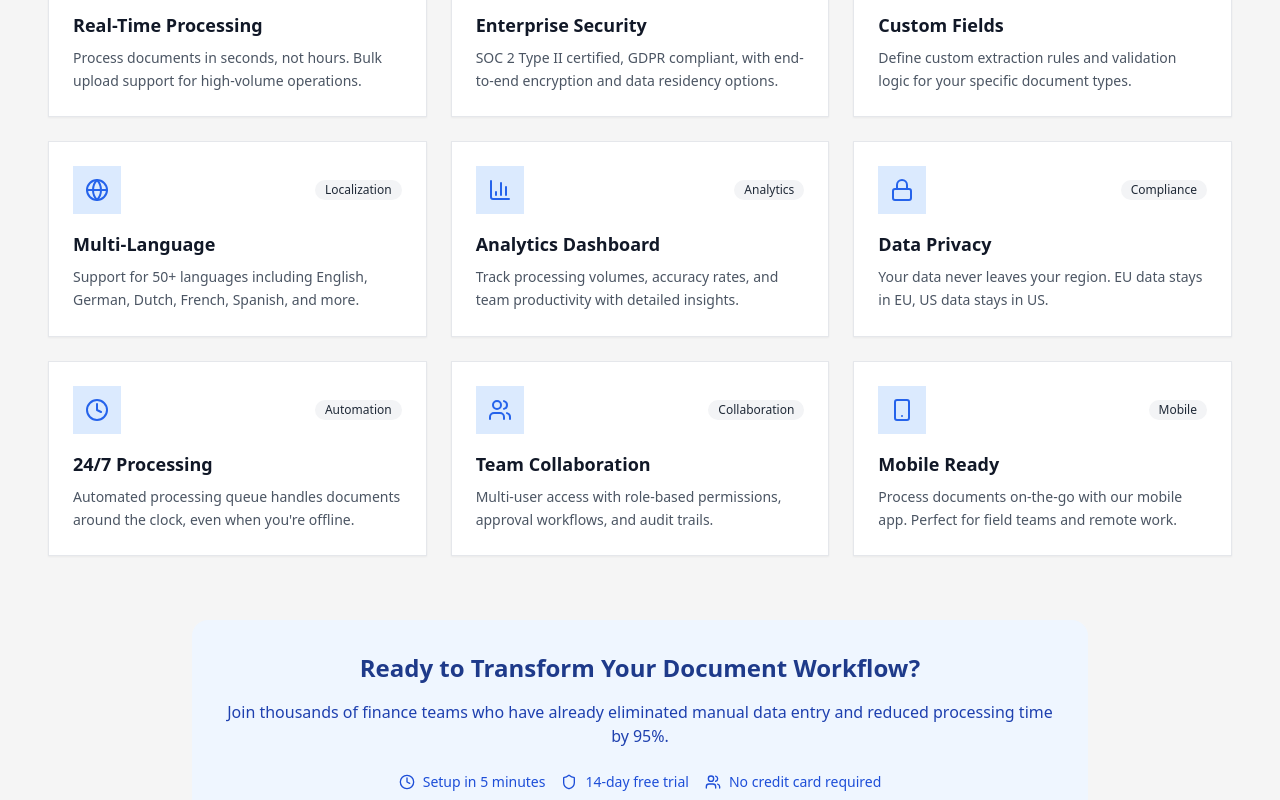
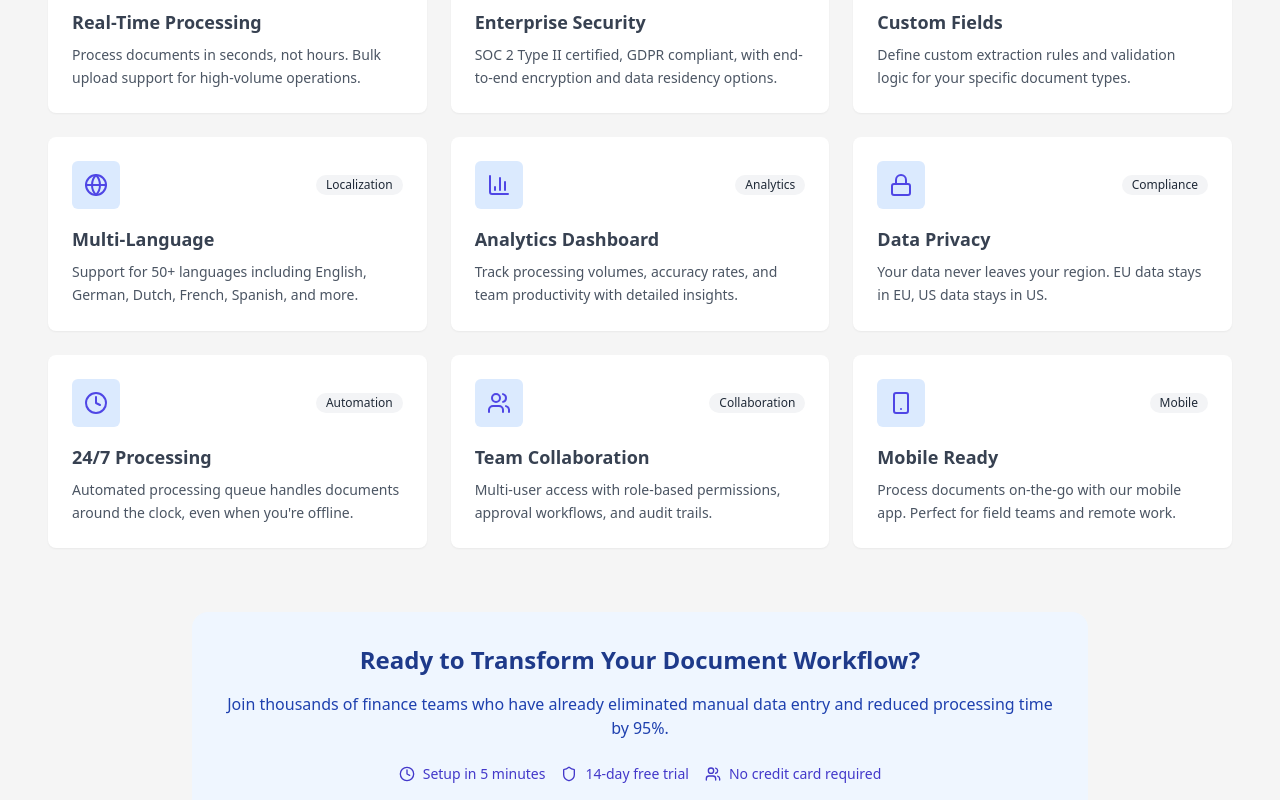
Before and after one commit to ImranAhmed26/devcom-frontend, a Next.js app: page /en in a window 1280 px wide. Shown: the part 2640-3440 px from the top of the page. Built offline with nearby package versions, Linux system fonts and the light colour scheme.

Commit message:
:fire: update features file

```diff
--- a/src/components/Home/Bolt/Features.tsx
+++ b/src/components/Home/Bolt/Features.tsx
@@ -87,8 +87,8 @@ export function Features() {
             <Zap className="mr-1 h-3 w-3" />
             Powerful Features
           </div>
-          <h2 className="text-3xl font-bold text-gray-900 mb-4">Everything You Need to Automate Document Processing</h2>
-          <p className="text-lg text-gray-600 max-w-2xl mx-auto">
+          <h2 className="text-3xl font-bold  mb-4">Everything You Need to Automate Document Processing</h2>
+          <p className="text-lg text-gray-600 dark:text-gray-400 max-w-2xl mx-auto">
             Built for finance teams who demand accuracy, security, and scalability. Every feature designed to make your work
             easier.
           </p>
@@ -102,18 +102,19 @@ export function Features() {
               whileInView={{ opacity: 1, y: 0 }}
               transition={{ duration: 0.5, delay: index * 0.1 }}
               viewport={{ once: true }}
+              whileTap={{ scale: 0.95 }}
             >
-              <div className="h-full rounded-lg border border-gray-200 bg-white p-6 shadow-sm hover:border-blue-200 transition-colors group">
+              <div className="cursor-pointer h-full rounded-large border-0 border-gray-200 dark:border-gray-700 bg-white dark:bg-pentaGray p-6 shadow-sm hover:border-blue-200 dark:hover:border-brandDark transition-colors group">
                 <div className="flex items-center justify-between mb-4">
-                  <div className="h-12 w-12 bg-blue-100 rounded-lg flex items-center justify-center group-hover:bg-blue-200 transition-colors">
-                    <feature.icon className="h-6 w-6 text-blue-600" />
+                  <div className="h-12 w-12 bg-blue-100 dark:bg-brandDark flex items-center justify-center group-hover:bg-blue-200 transition-colors rounded-medium">
+                    <feature.icon className="h-6 w-6 text-brandLight dark:text-brandLight " />
                   </div>
-                  <span className="inline-flex items-center rounded-full bg-gray-100 px-2.5 py-0.5 text-xs font-medium text-gray-800">
+                  <span className="inline-flex items-center rounded-full bg-gray-100 dark:bg-indigo-900 px-2.5 py-0.5 text-xs font-medium text-gray-800 dark:text-gray-400">
                     {feature.category}
                   </span>
                 </div>
-                <h3 className="text-lg font-semibold text-gray-900 mb-2">{feature.title}</h3>
-                <p className="text-gray-600 text-sm leading-relaxed">{feature.description}</p>
+                <h3 className="text-lg font-semibold  mb-2 dark:text-brandDark">{feature.title}</h3>
+                <p className="text-gray-600 dark:text-gray-400 text-sm leading-relaxed">{feature.description}</p>
               </div>
             </motion.div>
           ))}
@@ -126,21 +127,21 @@ export function Features() {
           viewport={{ once: true }}
           className="mt-16 text-center"
         >
-          <div className="bg-blue-50 rounded-2xl p-8 max-w-4xl mx-auto">
-            <h3 className="text-2xl font-bold text-blue-900 mb-4">Ready to Transform Your Document Workflow?</h3>
-            <p className="text-blue-800 mb-6">
+          <div className="bg-blue-50 dark:bg-indigo-950 rounded-2xl p-8 max-w-4xl mx-auto">
+            <h3 className="text-2xl font-bold text-blue-900 dark:text-indigo-200 mb-4">Ready to Transform Your Document Workflow?</h3>
+            <p className="text-blue-800 dark:text-blue-50 mb-6">
               Join thousands of finance teams who have already eliminated manual data entry and reduced processing time by 95%.
             </p>
             <div className="flex flex-col items-center justify-center gap-4 sm:flex-row">
-              <div className="flex items-center gap-2 text-blue-700">
+              <div className="flex items-center gap-2 text-indigo-700 dark:text-indigo-50">
                 <Clock className="h-4 w-4" />
                 <span className="text-sm">Setup in 5 minutes</span>
               </div>
-              <div className="flex items-center gap-2 text-blue-700">
+              <div className="flex items-center gap-2 text-indigo-700 dark:text-indigo-200">
                 <Shield className="h-4 w-4" />
                 <span className="text-sm">14-day free trial</span>
               </div>
-              <div className="flex items-center gap-2 text-blue-700">
+              <div className="flex items-center gap-2 text-indigo-700 dark:text-indigo-200">
                 <Users className="h-4 w-4" />
                 <span className="text-sm">No credit card required</span>
               </div>
```
